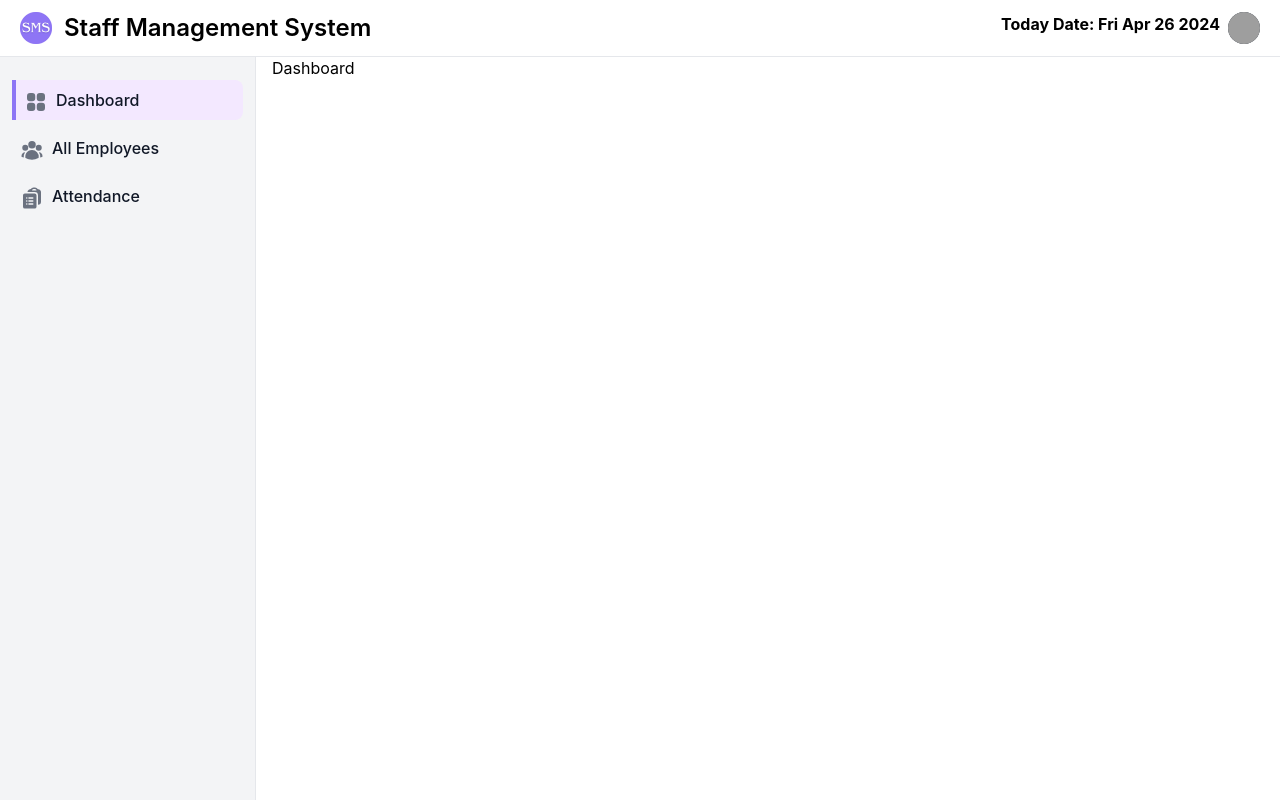
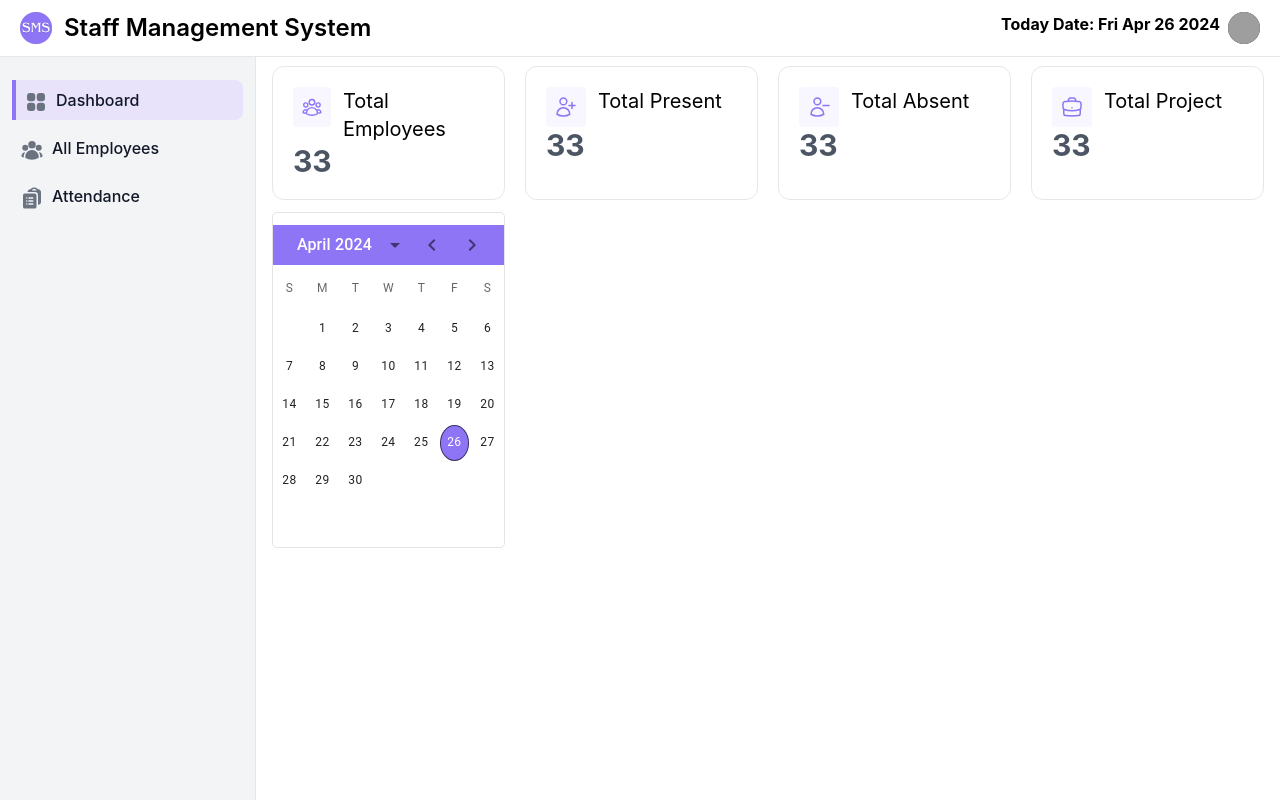
Before and after one commit to sijankasalawat/staffFrontend, a React (Create React App) app: page /adminDashboard in a window 1280 px wide. Built offline with nearby package versions, Linux system fonts and the light colour scheme; grey boxes are pictures that could not be loaded.

Commit message:
adding calender in dashboard

```diff
--- a/src/AdminDashboard/AdminDashboard.jsx
+++ b/src/AdminDashboard/AdminDashboard.jsx
@@ -92,7 +92,7 @@ const AdminDashboard = () => {
           <div className="h-full px-3 pb-4 overflow-y-auto bg- dark:bg-gray-800">
             <ul className="space-y-2 font-medium">
               <li>
-                <button onClick={() => handleContainerChange('dashboard')} className={` w-[100%] flex items-center p-2 text-gray-900 rounded-r-lg hover:bg-gray-100 dark:hover:bg-gray-700 group ${activeContainer === 'dashboard' ? 'bg-purple-100 text-[#8D75F5] border-l-4 border-[#8D75F5]' : ''}`}>
+                <button onClick={() => handleContainerChange('dashboard')} className={` w-[100%] flex items-center p-2 text-gray-900 rounded-r-lg hover:bg-[#e8e2fb] dark:hover:bg-gray-700 group ${activeContainer === 'dashboard' ? 'bg-[#e8e2fb] text-[#8D75F5] border-l-4 border-[#8D75F5]' : ''}`}>
                   <span className="w-5 h-5 text-gray-500 transition duration-75 dark:text-gray-400 group-hover:text-[#8D75F5] dark:group-hover:text-white">
                   <svg xmlns="http://www.w3.org/2000/svg" viewBox="0 0 24 24" fill="currentColor" class="w-6 h-6">
   <path fill-rule="evenodd" d="M3 6a3 3 0 0 1 3-3h2.25a3 3 0 0 1 3 3v2.25a3 3 0 0 1-3 3H6a3 3 0 0 1-3-3V6Zm9.75 0a3 3 0 0 1 3-3H18a3 3 0 0 1 3 3v2.25a3 3 0 0 1-3 3h-2.25a3 3 0 0 1-3-3V6ZM3 15.75a3 3 0 0 1 3-3h2.25a3 3 0 0 1 3 3V18a3 3 0 0 1-3 3H6a3 3 0 0 1-3-3v-2.25Zm9.75 0a3 3 0 0 1 3-3H18a3 3 0 0 1 3 3V18a3 3 0 0 1-3 3h-2.25a3 3 0 0 1-3-3v-2.25Z" clip-rule="evenodd" />
@@ -104,7 +104,7 @@ const AdminDashboard = () => {
                 </button>
               </li>
               <li>
-                <button onClick={() => handleContainerChange('allEmployees')} className={` w-[100%]  flex items-center p-2 text-gray-900 rounded-r-lg hover:bg-gray-100 dark:hover:bg-gray-700 group ${activeContainer === 'allEmployees' ? 'bg-purple-100 text-[#8D75F5] border-l-4 border-[#8D75F5]' : ''}`}>
+                <button onClick={() => handleContainerChange('allEmployees')} className={` w-[100%]  flex items-center p-2 text-gray-900 rounded-r-lg hover:bg-[#e8e2fb] dark:hover:bg-gray-700 group ${activeContainer === 'allEmployees' ? 'bg-[#e8e2fb] text-[#8D75F5] border-l-4 border-[#8D75F5]' : ''}`}>
                   <span className="w-5 h-5 text-gray-500 transition duration-75 dark:text-gray-400 group-hover:text-[#8D75F5] dark:group-hover:text-white">
                     <svg xmlns="http://www.w3.org/2000/svg" viewBox="0 0 24 24" fill="currentColor" class="w-6 h-6">
                       <path fill-rule="evenodd" d="M8.25 6.75a3.75 3.75 0 1 1 7.5 0 3.75 3.75 0 0 1-7.5 0ZM15.75 9.75a3 3 0 1 1 6 0 3 3 0 0 1-6 0ZM2.25 9.75a3 3 0 1 1 6 0 3 3 0 0 1-6 0ZM6.31 15.117A6.745 6.745 0 0 1 12 12a6.745 6.745 0 0 1 6.709 7.498.75.75 0 0 1-.372.568A12.696 12.696 0 0 1 12 21.75c-2.305 0-4.47-.612-6.337-1.684a.75.75 0 0 1-.372-.568 6.787 6.787 0 0 1 1.019-4.38Z" clip-rule="evenodd" />
@@ -116,7 +116,7 @@ const AdminDashboard = () => {
                 </button>
               </li>
               <li>
-                <button onClick={() => handleContainerChange('attendance')} className={`w-[100%] flex items-center p-2 text-gray-900 rounded-r-lg hover:bg-gray-100 dark:hover:bg-gray-700 group ${activeContainer === 'attendance' ? 'bg-purple-100 text-[#8D75F5] border-l-4 border-[#8D75F5]' : ''}`}>
+                <button onClick={() => handleContainerChange('attendance')} className={`w-[100%] flex items-center p-2 text-gray-900 rounded-r-lg hover:bg-[#e8e2fb]  dark:hover:bg-gray-700 group ${activeContainer === 'attendance' ? 'bg-[#e8e2fb] text-[#8D75F5] border-l-4 border-[#8D75F5]' : ''}`}>
                   <span className="w-5 h-5 text-gray-500 transition duration-75 dark:text-gray-400 group-hover:text-[#8D75F5] dark:group-hover:text-white">
                     <svg xmlns="http://www.w3.org/2000/svg" viewBox="0 0 24 24" fill="currentColor" class="w-6 h-6">
                       <path fill-rule="evenodd" d="M7.502 6h7.128A3.375 3.375 0 0 1 18 9.375v9.375a3 3 0 0 0 3-3V6.108c0-1.505-1.125-2.811-2.664-2.94a48.972 48.972 0 0 0-.673-.05A3 3 0 0 0 15 1.5h-1.5a3 3 0 0 0-2.663 1.618c-.225.015-.45.032-.673.05C8.662 3.295 7.554 4.542 7.502 6ZM13.5 3A1.5 1.5 0 0 0 12 4.5h4.5A1.5 1.5 0 0 0 15 3h-1.5Z" clip-rule="evenodd" />
@@ -132,7 +132,7 @@ const AdminDashboard = () => {
         </aside>
 
         {/* Main Content */}
-        <div className="p-4 sm:ml-64 mt-[40px]">
+        <div className="p-4 sm:ml-64 mt-[50px]">
 
           {activeContainer === 'dashboard' && <Dashboard />}
           {activeContainer === 'allEmployees' && <AllEmployees />}
--- a/src/AdminDashboard/Dashboard.jsx
+++ b/src/AdminDashboard/Dashboard.jsx
@@ -1,8 +1,68 @@
 import React from 'react'
+import BasicDateCalendar from '../Component/Calender'
 
 const Dashboard = () => {
   return (
-    <div>Dashboard</div>
+    <>
+      <div className='grid lg:grid-cols-4 md:grid-cols-2 grid-cols-2 gap-5 '>
+        <div className='border rounded-xl p-5 '>
+          <div className='flex gap-3'>
+            <svg xmlns="http://www.w3.org/2000/svg" fill="none" viewBox="0 0 24 24" stroke-width="1.5" stroke="#8D75F5" class="w-10 h-10 bg-[#f8f6fe] p-2 rounded">
+              <path stroke-linecap="round" stroke-linejoin="round" d="M18 18.72a9.094 9.094 0 0 0 3.741-.479 3 3 0 0 0-4.682-2.72m.94 3.198.001.031c0 .225-.012.447-.037.666A11.944 11.944 0 0 1 12 21c-2.17 0-4.207-.576-5.963-1.584A6.062 6.062 0 0 1 6 18.719m12 0a5.971 5.971 0 0 0-.941-3.197m0 0A5.995 5.995 0 0 0 12 12.75a5.995 5.995 0 0 0-5.058 2.772m0 0a3 3 0 0 0-4.681 2.72 8.986 8.986 0 0 0 3.74.477m.94-3.197a5.971 5.971 0 0 0-.94 3.197M15 6.75a3 3 0 1 1-6 0 3 3 0 0 1 6 0Zm6 3a2.25 2.25 0 1 1-4.5 0 2.25 2.25 0 0 1 4.5 0Zm-13.5 0a2.25 2.25 0 1 1-4.5 0 2.25 2.25 0 0 1 4.5 0Z" />
+            </svg>
+            <div className='text-xl'>Total Employees</div>
+
+          </div>
+          <div className='text-3xl font-bold text-gray-600'>
+            33
+          </div>
+        </div>
+        <div className='border rounded-xl p-5 '>
+          <div className='flex gap-3'>
+          <svg xmlns="http://www.w3.org/2000/svg" fill="none" viewBox="0 0 24 24" stroke-width="1.5" stroke="#8D75F5" class="w-10 h-10 bg-[#f8f6fe] p-2 rounded">
+  <path stroke-linecap="round" stroke-linejoin="round" d="M18 7.5v3m0 0v3m0-3h3m-3 0h-3m-2.25-4.125a3.375 3.375 0 1 1-6.75 0 3.375 3.375 0 0 1 6.75 0ZM3 19.235v-.11a6.375 6.375 0 0 1 12.75 0v.109A12.318 12.318 0 0 1 9.374 21c-2.331 0-4.512-.645-6.374-1.766Z" />
+</svg>
+
+            <div className='text-xl'>Total Present</div>
+
+          </div>
+          <div className='text-3xl font-bold text-gray-600'>
+            33
+          </div>
+        </div>
+        <div className='border rounded-xl p-5 '>
+          <div className='flex gap-3'>
+          <svg xmlns="http://www.w3.org/2000/svg" fill="none" viewBox="0 0 24 24" stroke-width="1.5" stroke="#8D75F5" class="w-10 h-10 bg-[#f8f6fe] p-2 rounded">
+  <path stroke-linecap="round" stroke-linejoin="round" d="M22 10.5h-6m-2.25-4.125a3.375 3.375 0 1 1-6.75 0 3.375 3.375 0 0 1 6.75 0ZM4 19.235v-.11a6.375 6.375 0 0 1 12.75 0v.109A12.318 12.318 0 0 1 10.374 21c-2.331 0-4.512-.645-6.374-1.766Z" />
+</svg>
+
+            <div className='text-xl'>Total Absent</div>
+
+          </div>
+          <div className='text-3xl font-bold text-gray-600'>
+            33
+          </div>
+        </div>
+        <div className='border rounded-xl p-5 '>
+          <div className='flex gap-3'>
+          <svg xmlns="http://www.w3.org/2000/svg" fill="none" viewBox="0 0 24 24" stroke-width="1.5" stroke="#8D75F5" class="w-10 h-10 bg-[#f8f6fe] p-2 rounded">
+  <path stroke-linecap="round" stroke-linejoin="round" d="M20.25 14.15v4.25c0 1.094-.787 2.036-1.872 2.18-2.087.277-4.216.42-6.378.42s-4.291-.143-6.378-.42c-1.085-.144-1.872-1.086-1.872-2.18v-4.25m16.5 0a2.18 2.18 0 0 0 .75-1.661V8.706c0-1.081-.768-2.015-1.837-2.175a48.114 48.114 0 0 0-3.413-.387m4.5 8.006c-.194.165-.42.295-.673.38A23.978 23.978 0 0 1 12 15.75c-2.648 0-5.195-.429-7.577-1.22a2.016 2.016 0 0 1-.673-.38m0 0A2.18 2.18 0 0 1 3 12.489V8.706c0-1.081.768-2.015 1.837-2.175a48.111 48.111 0 0 1 3.413-.387m7.5 0V5.25A2.25 2.25 0 0 0 13.5 3h-3a2.25 2.25 0 0 0-2.25 2.25v.894m7.5 0a48.667 48.667 0 0 0-7.5 0M12 12.75h.008v.008H12v-.008Z" />
+</svg>
+
+            <div className='text-xl'>Total Project</div>
+
+          </div>
+          <div className='text-3xl font-bold text-gray-600'>
+            33
+          </div>
+        </div>
+
+      </div>
+      <div className='grid lg:grid-cols-4 gap-5 mt-3'>
+      <BasicDateCalendar/>
+      </div>
+
+    </>
   )
 }
 
--- a/src/App.css
+++ b/src/App.css
@@ -5,6 +5,54 @@
 .App-logo {
   height: 40vmin;
   pointer-events: none;
+}
+.css-u0soqy-MuiPickerStaticWrapper-root {
+  box-shadow: 3px 2px 10px 5px #888888 !important;
+}
+
+.css-hlj6pa-MuiDialogActions-root {
+  display: none !important;
+}
+
+.css-j88s13-MuiPickersToolbar-root-MuiDatePickerToolbar-root
+  .MuiPickersToolbar-penIconButton {
+  display: none !important;
+}
+
+.css-j88s13-MuiPickersToolbar-root-MuiDatePickerToolbar-root {
+  padding: 0 !important;
+}
+
+.css-hq2kpw-MuiGrid-root-MuiPickersToolbar-content {
+  justify-content: center !important;
+  background-color: orange;
+  padding: 1rem;
+}
+
+.css-1hbyad5-MuiTypography-root {
+  display: none !important;
+}
+
+.css-bkrceb-MuiButtonBase-root-MuiPickersDay-root.Mui-selected {
+  background-color: orange !important;
+}
+
+.css-195y93z-MuiButtonBase-root-MuiPickersDay-root.Mui-selected {
+  background-color: orange !important;
+  color: black !important;
+}
+.css-195y93z-MuiButtonBase-root-MuiPickersDay-root:not(.Mui-selected) {
+  border-color: transparent !important;
+  color: orange;
+}
+
+.css-144dnr3-MuiBadge-badge {
+  color: green;
+}
+
+.css-1n2mv2k {
+  background-color: #f4f4f4;
+  margin-bottom: 1rem;
 }
 
 @media (prefers-reduced-motion: no-preference) {
--- /dev/null
+++ b/src/Component/Calender.jsx
@@ -0,0 +1,29 @@
+import * as React from 'react';
+import { LocalizationProvider } from '@mui/x-date-pickers/LocalizationProvider';
+import { AdapterDayjs } from '@mui/x-date-pickers/AdapterDayjs';
+import { DateCalendar } from '@mui/x-date-pickers/DateCalendar';
+import dayjs from 'dayjs';
+import "./calender.css";
+export default function BasicDateCalendar() {
+  const isCurrentDate = (date) => dayjs(date).isSame(dayjs(), 'day');
+
+  return (
+    <LocalizationProvider dateAdapter={AdapterDayjs}>
+      <DateCalendar style={{width:"100%"}}
+        components={{
+          day: ({ day, date }) => {
+            const style = {
+              backgroundColor: isCurrentDate(date) ? '#8D75F5' : undefined,
+              color: isCurrentDate(date) || date.day() === 6 ? 'red' : undefined,
+            };
+            return (
+              <div style={style}>
+                {day}
+              </div>
+            );
+          },
+        }}
+      />
+    </LocalizationProvider>
+  );
+}
--- /dev/null
+++ b/src/Component/calender.css
@@ -0,0 +1,15 @@
+.css-1aqny2q-MuiPickersCalendarHeader-root {
+    background-color: #8D75F5;
+    color:white;
+}
+.css-1rtg91x-MuiDateCalendar-root{
+    border: 1px solid rgb(229, 227, 227);
+    border-radius: 5px;
+}
+.css-23p0if-MuiButtonBase-root-MuiPickersDay-root:not(.Mui-selected) {
+    background-color: #8D75F5;
+    color: white;
+    border: 1px solid #8D75F5;}
+.css-1wy8uaa-MuiButtonBase-root-MuiPickersDay-root.Mui-selected {
+    background-color: #8D75F5;
+}
--- a/src/Login/Login.jsx
+++ b/src/Login/Login.jsx
@@ -16,7 +16,7 @@ const Login = () => {
       <img src={Logo} alt="logo" className='h-20 w-20 mt-[15%]' />
     </div>
 
-    <div className='text-center text-3xl font-bold '>Welcome 👋 </div>
+    <div className='text-center text-2xl font-bold mt-3 '>Welcome to Staff Management System👋 </div>
     <div className='text-center'>Please login to your account</div>
     <div class="relative mt-10 min-w-[200px] h-10 mx-10">
       <div class="absolute grid w-5 h-5 place-items-center text-blue-gray-500 top-2/4 right-3 -translate-y-2/4">
```
Also changed, not shown: package.json (+7 -0 lines), src/Component/Donut.jsx (added), 1 other file (tests, documents, lock files or other folders).
